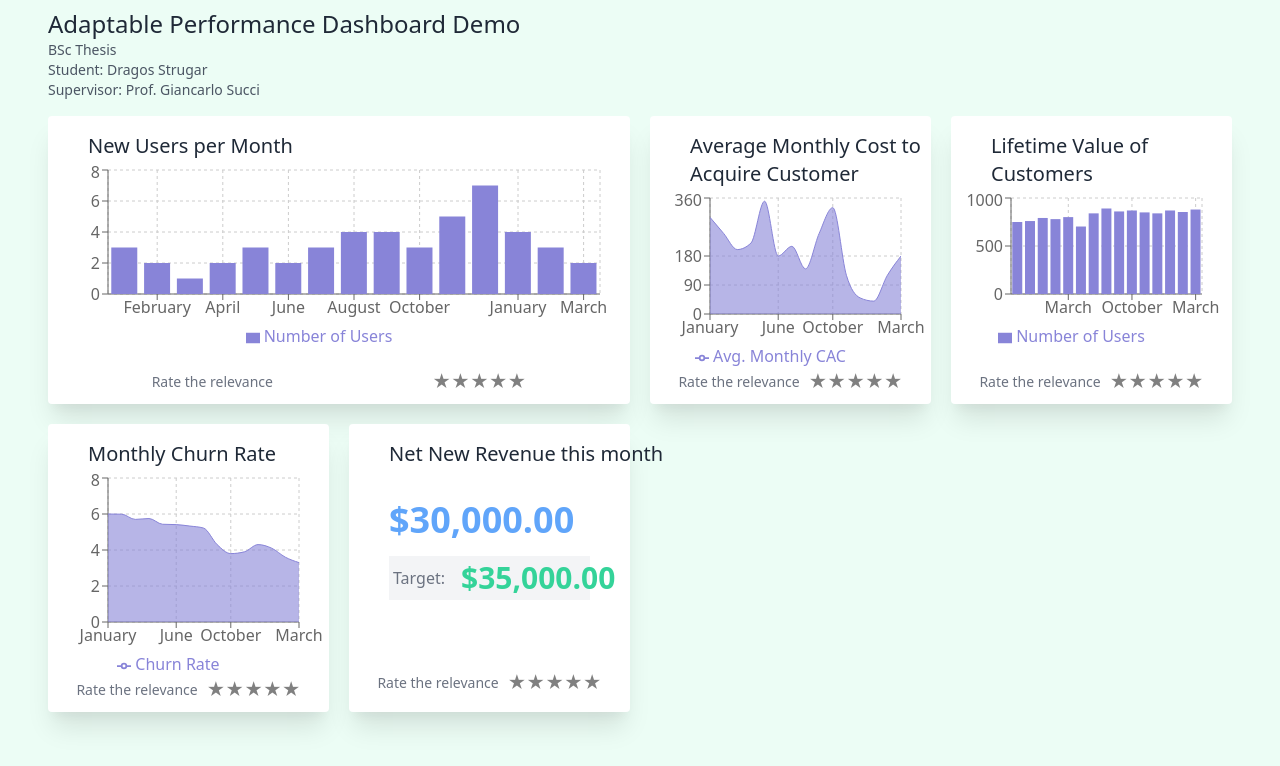
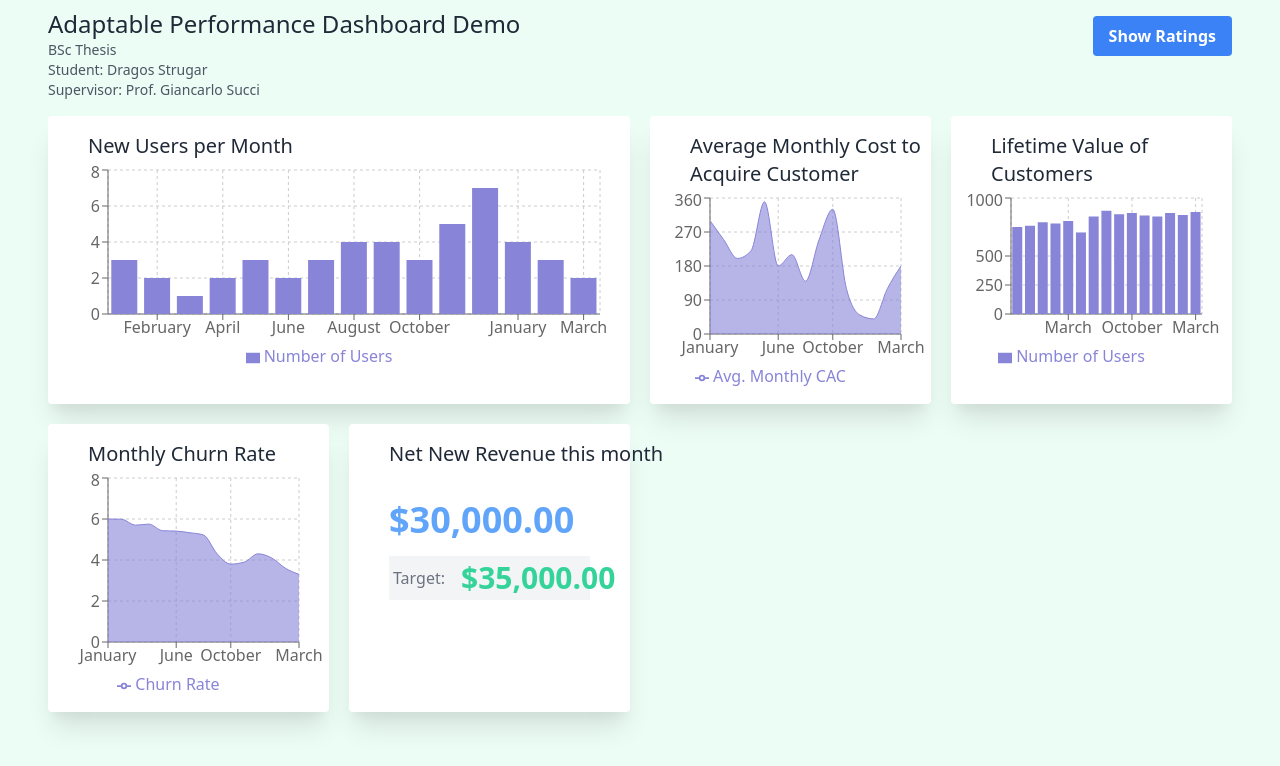
Before and after one commit to d11r/bsc-thesis, a React (Create React App) app: page / in a window 1280 px wide. Shown: the top 766 px of the page. Built offline with nearby package versions, Linux system fonts and the light colour scheme.

Commit message:
feat: hide/show ratings

```diff
--- a/src/components/Dashboard.js
+++ b/src/components/Dashboard.js
@@ -35,10 +35,17 @@ export default function Dashboard() {
   const [ratings, setRatings] = useLocalStorage('bsc-ratings', [])
   const addRating = (r) => setRatings(ratings.concat(r))
 
+  const [showRatings, setShowRatings] = useLocalStorage('show-ratings', false)
+  const toggleShowRatings = () => {
+    setShowRatings(!showRatings)
+    window.location.reload()
+  }
+
   console.log(ratings)
   return (
     <div className="h-screen w-screen bg-green-50">
       <div>
+        <div className="flex justify-between">
           <div className="px-12 py-2">
             <h3 className="text-2xl text-gray-800">
               Adaptable Performance Dashboard Demo
@@ -51,10 +58,24 @@ export default function Dashboard() {
             </p>
           </div>
 
+          <div className="px-12 py-4">
+            <button
+              className="bg-blue-500 hover:bg-blue-700 text-white font-bold py-2 px-4 rounded"
+              onClick={toggleShowRatings}
+            >
+              {showRatings ? 'Hide Ratings' : 'Show Ratings'}
+            </button>
+          </div>
+        </div>
+
         <div className="h-full w-full px-10 grid grid-cols-2 sm:grid-cols-3 xl:grid-cols-4 gap-1">
           {allMetrics.slice(0, 5).map((metric, idx) => (
             <Card key={metric} className={`m-2 ${idx === 0 && 'col-span-2'}`}>
-              <Metric kpi={metric} showRating={true} addRating={addRating} />
+              <Metric
+                kpi={metric}
+                showRating={showRatings}
+                addRating={addRating}
+              />
             </Card>
           ))}
         </div>
```
Lines whose indentation alone changed are shown as unchanged.
